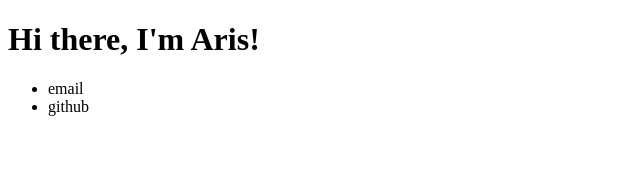
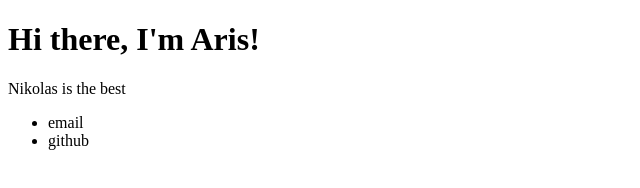
Before and after one commit to ArisAnagnos/arisAnagnos.github.io, a plain HTML site: page index.html in a window 1280 px wide. Shown: the whole page, without its empty margins (0-640 px from the left). Drawn offline with Linux system fonts and the light colour scheme.

Commit message:
Update index.html

```diff
--- a/index.html
+++ b/index.html
@@ -8,6 +8,7 @@
     		<div class="blurb">
         		<h1>Hi there, I'm Aris!</h1>
     		</div><!-- /.blurb -->
+			<p>Nikolas is the best</p>
 		</div><!-- /.container -->
 		<footer>
     		<ul>
```
